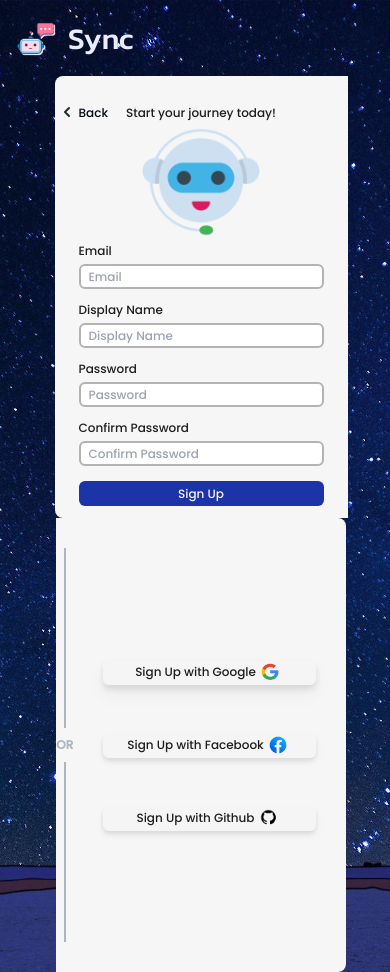
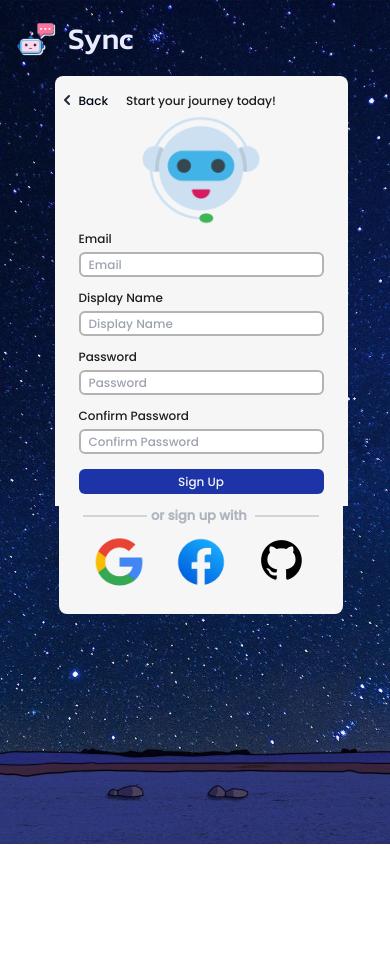
Before and after one commit to DiscordCataloger/sync, a Next.js app: page /register in a window 390 px wide. After the commit the page ends 844 px from the top, so only its background shows below. Built offline with nearby package versions, Linux system fonts and the light colour scheme.

Commit message:
adding conditional rendering to register as well as using Required component as warning

```diff
--- a/src/app/(frontend)/(components)/login.jsx
+++ b/src/app/(frontend)/(components)/login.jsx
@@ -1,5 +1,5 @@
 "use client";
-import { useState } from "react";
+import { useState, useEffect, useRef } from "react";
 import Switch from "./switch";
 import Image from "next/image";
 import { Button } from "@/components/ui/button";
@@ -8,8 +8,10 @@ import Typewriter from "typewriter-effect";
 import SlideProvider, {
   useSlide,
 } from "../(pages)/(auth)/(slide)/slideProvider";
+import Required from "./required";
 
 export function Login() {
+  // usereducer for sliding animations
   const {
     slideLeftState,
     slideRightState,
@@ -17,21 +19,65 @@ export function Login() {
     slideRightDispatch,
   } = useSlide();
 
-  const router = useRouter();
+  const router = useRouter(); // URL changing function
+
+  // various useStates
   const [email, setEmail] = useState("");
   const [password, setPassword] = useState("");
   const [isOn, setIsOn] = useState(false);
-  const [required, setRequired] = useState(false);
+  const [emailRequired, setEmailRequired] = useState(false);
+  const [passwordRequired, setPassWordRequired] = useState(false);
+  const [emailValidate, setEmailValidate] = useState(false);
+  const [clicked, setClicked] = useState(false);
 
+  // Event value change of email field
   function emailOnChange(e) {
     setEmail(e.target.value);
   }
+
+  // Event value change of password field
   function passwordOnChange(e) {
     setPassword(e.target.value);
   }
+
+  // Submitting the login form
   function loginSubmit(e) {
     e.preventDefault();
+    if (!emailRequired && !passwordRequired) {
+    }
   }
+
+  // Functions for when a user input either email or password
+  function onEmailKeyPress(e) {
+    if (!e.target.value) {
+      setEmailRequired(true);
+    }
+    if (!!e.target.value) {
+      setEmailRequired(false);
+    }
+  }
+  function onPasswordKeyPress(e) {
+    if (!e.target.value) {
+      setPassWordRequired(true);
+    }
+    if (!!e.target.value) {
+      setPassWordRequired(false);
+    }
+  }
+
+  // Validating email before submission
+  const ref = useRef(null);
+
+  function emailValidation(e) {
+    const re = `/^(([^<>()\[\]\\.,;:\s@"]+(\.[^<>()\[\]\\.,;:\s@"]+)*)|(".+"))@((\[[0-9]{1,3}\.[0-9]{1,3}\.[0-9]{1,3}\.[0-9]{1,3}])|(([a-zA-Z\-0-9]+\.)+[a-zA-Z]{2,}))$/`;
+    if (!e.target.value.match(re)) {
+      setEmailValidate(true);
+    } else {
+      setEmailValidate(false);
+    }
+  }
+
+  // Function for login page sliding to the left to make room for register page
   function handleRegister() {
     slideLeftDispatch({ type: "SLIDETOLEFT" });
     setTimeout(() => {
@@ -40,6 +86,7 @@ export function Login() {
     window.localStorage.setItem("registerButtonClicked", "true");
   }
 
+  // Function for login page sliding to the left to make room for forget_credentials page
   const handleForget = () => {
     slideLeftDispatch({ type: "SLIDETOLEFT" });
     setTimeout(() => {
@@ -50,13 +97,14 @@ export function Login() {
 
   return (
     <div className="bg-[#F6F6F6] md:mt-[5%] md:mr-6 w-[300px] md:w-[550px] pt-[24px] rounded-lg">
-      <form onSubmit={loginSubmit}>
+      <form method="POST  " noValidate onSubmit={loginSubmit}>
         <div className="flex flex-col justify-start items-start mx-[24px] my-[24px]">
           <label
             for="email"
             className="text-[12px] md:text-[16px] pb-1 text-[#1E1E1E]"
           >
             Email
+            {emailRequired ? <Required error={`Required`} /> : ""}
           </label>
           <input
             id="email"
@@ -66,6 +114,7 @@ export function Login() {
             className="text-[12px] md:text-[16px] pl-2 text-gray-950 rounded-md md:h-[40px] h-[25px] w-full border-2 border-[#B3B3B3]"
             value={email}
             onChange={emailOnChange}
+            onKeyUp={(e) => onEmailKeyPress(e)}
           ></input>
         </div>
         <div className="flex flex-col justify-start items-start mx-[24px] my-[24px]">
@@ -75,7 +124,9 @@ export function Login() {
             className="text-[12px] md:text-[16px] pb-1 text-[#1E1E1E]"
           >
             Password
+            {passwordRequired ? <Required error={`Required`} /> : ""}
           </label>
+
           <input
             id="password"
             name="password"
@@ -84,6 +135,7 @@ export function Login() {
             className="text-[12px] md:text-[16px] pl-2 text-gray-950 rounded-md h-[25px] md:h-[40px] w-full border-2 border-[#B3B3B3]"
             value={password}
             onChange={passwordOnChange}
+            onKeyUp={(e) => onPasswordKeyPress(e)}
           ></input>
         </div>
         <div className="flex flex-col justify-start items-start mx-[24px] my-[24px]">
@@ -108,7 +160,7 @@ export function Login() {
       </form>
       <div className="mx-[24px] flex justify-between items-center">
         <div className="h-0 w-16 md:w-44 border border-gray-300"></div>
-        <span className="text-gray-300 min-w-[100px] text-[13px] md:text-[13px] text-[#aeb5bf] font-bold">
+        <span className="min-w-[100px] text-[13px] md:text-[13px] text-[#aeb5bf] font-bold">
           or log in with
         </span>
         <div className="h-0 w-16 md:w-44 border border-gray-300"></div>
@@ -174,7 +226,7 @@ export default function LoginPageComponent() {
   return (
     <div>
       <div className={className}>
-        <h1 className="mt-[10%] text-md md:text-6xl text-[#A8A8FF] font-bold md:mt-[10%] md:w-[700px] md:h-[130px] text-md w-[300px] min-h-[55px]">
+        <h1 className="mt-[10%] text-md md:text-6xl text-[#A8A8FF] font-bold md:mt-[4%] md:w-[700px] md:h-[130px] text-md w-[300px] min-h-[55px]">
           <Typewriter
             options={{ loop: true }}
             onInit={(typewriter) => {
--- a/src/app/(frontend)/(components)/register.js
+++ b/src/app/(frontend)/(components)/register.js
@@ -6,12 +6,19 @@ import "./slide.css";
 import RegisterSocial from "./registersocial";
 import { useRouter } from "next/navigation";
 import { useSlide } from "../(pages)/(auth)/(slide)/slideProvider";
+import Required from "./required";
+import { useScreenDetector } from "./useScreenDetector";
+import RegisterSocialMobile from "./registerSocialMobile";
 
-export default function Register({ handleBack }) {
+export function Register({ handleBack }) {
   const [email, setEmail] = useState("");
   const [password, setPassword] = useState("");
   const [repeatPassword, setRepeatPassword] = useState("");
   const [displayName, setDisplayName] = useState("");
+  const [displayNameRequired, setDisplayNameRequired] = useState(false);
+  const [emailRequired, setEmailRequired] = useState(false);
+  const [passwordRequired, setPasswordRequired] = useState(false);
+  const [repeatPasswordRequired, setRepeatPassWordRequired] = useState(false);
 
   function emailOnChange(e) {
     setEmail(e.target.value);
@@ -28,20 +35,47 @@ export default function Register({ handleBack }) {
     setRepeatPassword(e.target.value);
   }
 
-  function registerOnClick() {
-    if (password === repeatPassword) {
-      return;
-    } else {
-    }
-  }
-
   function registerSubmit(e) {
     e.preventDefault();
   }
 
+  // Functions for when a user input either email or password
+  function onDisplayNameKeyPress(e) {
+    if (!e.target.value) {
+      setDisplayNameRequired(true);
+    }
+    if (!!e.target.value) {
+      setDisplayNameRequired(false);
+    }
+  }
+  function onEmailKeyPress(e) {
+    if (!e.target.value) {
+      setEmailRequired(true);
+    }
+    if (!!e.target.value) {
+      setEmailRequired(false);
+    }
+  }
+  function onPasswordKeyPress(e) {
+    if (!e.target.value) {
+      setPasswordRequired(true);
+    }
+    if (!!e.target.value) {
+      setPasswordRequired(false);
+    }
+  }
+  function onRepeatPasswordKeyPress(e) {
+    if (!e.target.value) {
+      setRepeatPassWordRequired(true);
+    }
+    if (!!e.target.value) {
+      setRepeatPassWordRequired(false);
+    }
+  }
+
   return (
     <div
-      className={`bg-[#F6F6F6] min-w-[270px] min-h-[300px] md:min-h-[400px] md:w-[550px] pt-[24px] rounded-l-lg mt-[20%] md:mt-[5%]`}
+      className={`bg-[#F6F6F6] min-w-[270px] min-h-[300px] md:min-h-[400px] md:w-[550px] pt-[12px] md:pt-[24px] rounded-tl-lg rounded-tr-lg md:rounded-tr-none md:rounded-l-lg mt-[20%] md:mt-[5%]`}
     >
       <button onClick={handleBack} className="mb-[2px] md:mb-[0px] md:mt-[2px]">
         <svg
@@ -91,6 +125,7 @@ export default function Register({ handleBack }) {
             className="text-[12px] md:text-[16px] pb-1 text-[#1E1E1E]"
           >
             Email
+            {emailRequired ? <Required error={`Required`} /> : ""}
           </label>
           <input
             id="email"
@@ -100,6 +135,7 @@ export default function Register({ handleBack }) {
             className="text-[12px] md:text-[16px] pl-2 text-gray-950 rounded-md md:h-[40px] h-[25px] w-full border-2 border-[#B3B3B3]"
             value={email}
             onChange={emailOnChange}
+            onKeyUp={(e) => onEmailKeyPress(e)}
           ></input>
         </div>
 
@@ -109,6 +145,7 @@ export default function Register({ handleBack }) {
             className="text-[12px] md:text-[16px] pb-1 text-[#1E1E1E]"
           >
             Display Name
+            {displayNameRequired ? <Required error={`Required`} /> : ""}
           </label>
           <input
             id="display-name"
@@ -118,6 +155,7 @@ export default function Register({ handleBack }) {
             className="text-[12px] md:text-[16px] pl-2 text-gray-950 rounded-md h-[25px] md:h-[40px] w-full border-2 border-[#B3B3B3]"
             value={displayName}
             onChange={displayNameOnChange}
+            onKeyUp={(e) => onDisplayNameKeyPress(e)}
           ></input>
         </div>
 
@@ -128,6 +166,7 @@ export default function Register({ handleBack }) {
             className="text-[12px] md:text-[16px] pb-1 text-[#1E1E1E]"
           >
             Password
+            {passwordRequired ? <Required error={`Required`} /> : ""}
           </label>
           <input
             id="password"
@@ -137,6 +176,7 @@ export default function Register({ handleBack }) {
             className="text-[12px] md:text-[16px] pl-2 text-gray-950 rounded-md h-[25px] md:h-[40px] w-full border-2 border-[#B3B3B3]"
             value={password}
             onChange={passwordOnChange}
+            onKeyUp={(e) => onPasswordKeyPress(e)}
           ></input>
         </div>
 
@@ -146,6 +186,7 @@ export default function Register({ handleBack }) {
             className="text-[12px] md:text-[16px] pb-1 text-[#1E1E1E]"
           >
             Confirm Password
+            {repeatPasswordRequired ? <Required error={`Required`} /> : ""}
           </label>
           <input
             id="repeat-password"
@@ -155,6 +196,7 @@ export default function Register({ handleBack }) {
             className="text-[12px] md:text-[16px] pl-2 text-gray-950 rounded-md h-[25px] md:h-[40px] w-full border-2 border-[#B3B3B3]"
             value={repeatPassword}
             onChange={repeatPasswordOnChange}
+            onKeyUp={(e) => onRepeatPasswordKeyPress(e)}
           ></input>
           <Button
             size="default"
@@ -169,7 +211,7 @@ export default function Register({ handleBack }) {
   );
 }
 
-export function RegisterPageComponent() {
+export default function RegisterPageComponent() {
   const router = useRouter();
   const {
     slideLeftState,
@@ -199,10 +241,13 @@ export function RegisterPageComponent() {
     className += " slide-to-right";
   }
 
+  const { isMobile, isDesktop } = useScreenDetector();
+
   return (
     <div className={className}>
       <Register handleBack={slidetoRight} />
-      <RegisterSocial />
+      {isMobile && <RegisterSocialMobile />}
+      {isDesktop && <RegisterSocial />}
     </div>
   );
 }
--- /dev/null
+++ b/src/app/(frontend)/(components)/registerSocialMobile.js
@@ -0,0 +1,39 @@
+"use client";
+import Image from "next/image";
+
+export default function RegisterSocialMobile() {
+  return (
+    <div className="bg-[#F6F6F6] w-[283.4px] rounded-b-lg">
+      <div className="mx-[24px] flex justify-between items-center">
+        <div className="h-0 w-16 md:w-44 border border-gray-300"></div>
+        <span className="min-w-[100px] text-[13px] md:text-[13px] text-[#aeb5bf] font-bold">
+          or sign up with
+        </span>
+        <div className="h-0 w-16 md:w-44 border border-gray-300"></div>
+      </div>
+      <div className="mx-[80px] mt-[10px] pb-[25px] flex md:justify-between justify-center items-center">
+        <Image
+          src="/googleicon.png"
+          width={50}
+          height={50}
+          alt="Google login"
+          className="mx-4 md:mx-0"
+        />
+        <Image
+          src="/facebookicon.png"
+          width={50}
+          height={50}
+          alt="Google login"
+          className="mx-4 md:mx-0"
+        />
+        <Image
+          src="/githubicon.png"
+          width={50}
+          height={50}
+          alt="Google login"
+          className="mx-4 md:mx-0"
+        />
+      </div>
+    </div>
+  );
+}
--- a/src/app/(frontend)/(components)/switch.js
+++ b/src/app/(frontend)/(components)/switch.js
@@ -1,5 +1,6 @@
 import "./switch.css";
 
+// Switch component
 const Switch = ({ isOn, handleToggle, onColor }) => {
   return (
     <>
--- /dev/null
+++ b/src/app/(frontend)/(components)/useScreenDetector.js
@@ -0,0 +1,23 @@
+"use client";
+import { useEffect, useState } from "react";
+
+export const useScreenDetector = () => {
+  const [width, setWidth] = useState(window.innerWidth);
+
+  const handleWindowSizeChange = () => {
+    setWidth(window.innerWidth);
+  };
+
+  useEffect(() => {
+    window.addEventListener("resize", handleWindowSizeChange);
+
+    return () => {
+      window.removeEventListener("resize", handleWindowSizeChange);
+    };
+  }, []);
+
+  const isMobile = width <= 768;
+  const isDesktop = width > 768;
+
+  return { isMobile, isDesktop };
+};
--- a/src/app/(frontend)/(pages)/(auth)/register/page.js
+++ b/src/app/(frontend)/(pages)/(auth)/register/page.js
@@ -1,7 +1,6 @@
-import { RegisterPageComponent } from "@/app/(frontend)/(components)/register";
+import RegisterPageComponent from "@/app/(frontend)/(components)/register";
 import "@/app/(frontend)/(components)/slide.css";
-// import { useState } from "react";
-import SlideProvider, { useSlide } from "../(slide)/slideProvider";
+import SlideProvider from "../(slide)/slideProvider";
 import "@/app/(frontend)/(components)/slide.css";
 
 export const metadata = {
```
Also changed, not shown: src/app/(frontend)/(components)/required.js (+9 -25 lines).
